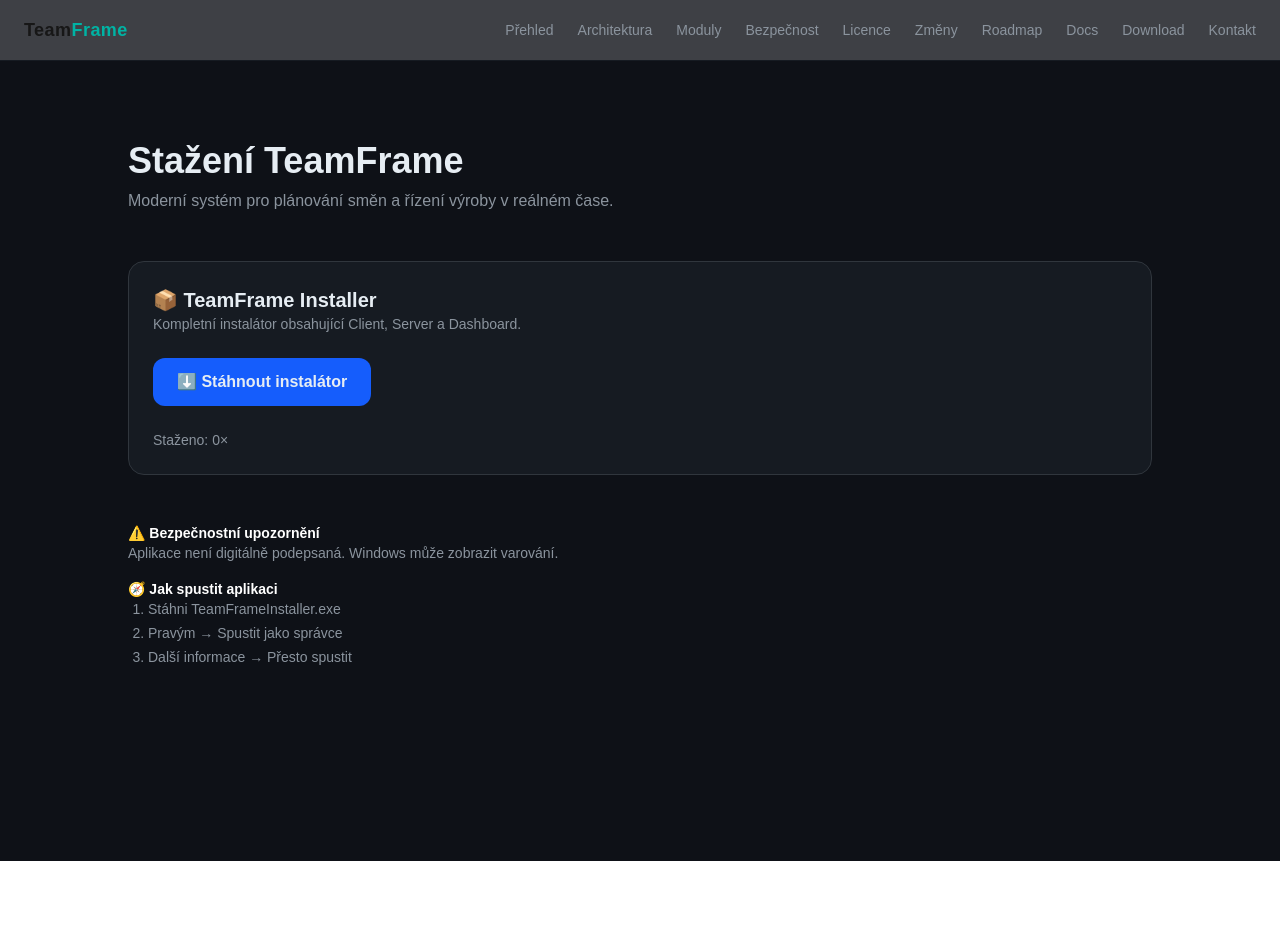
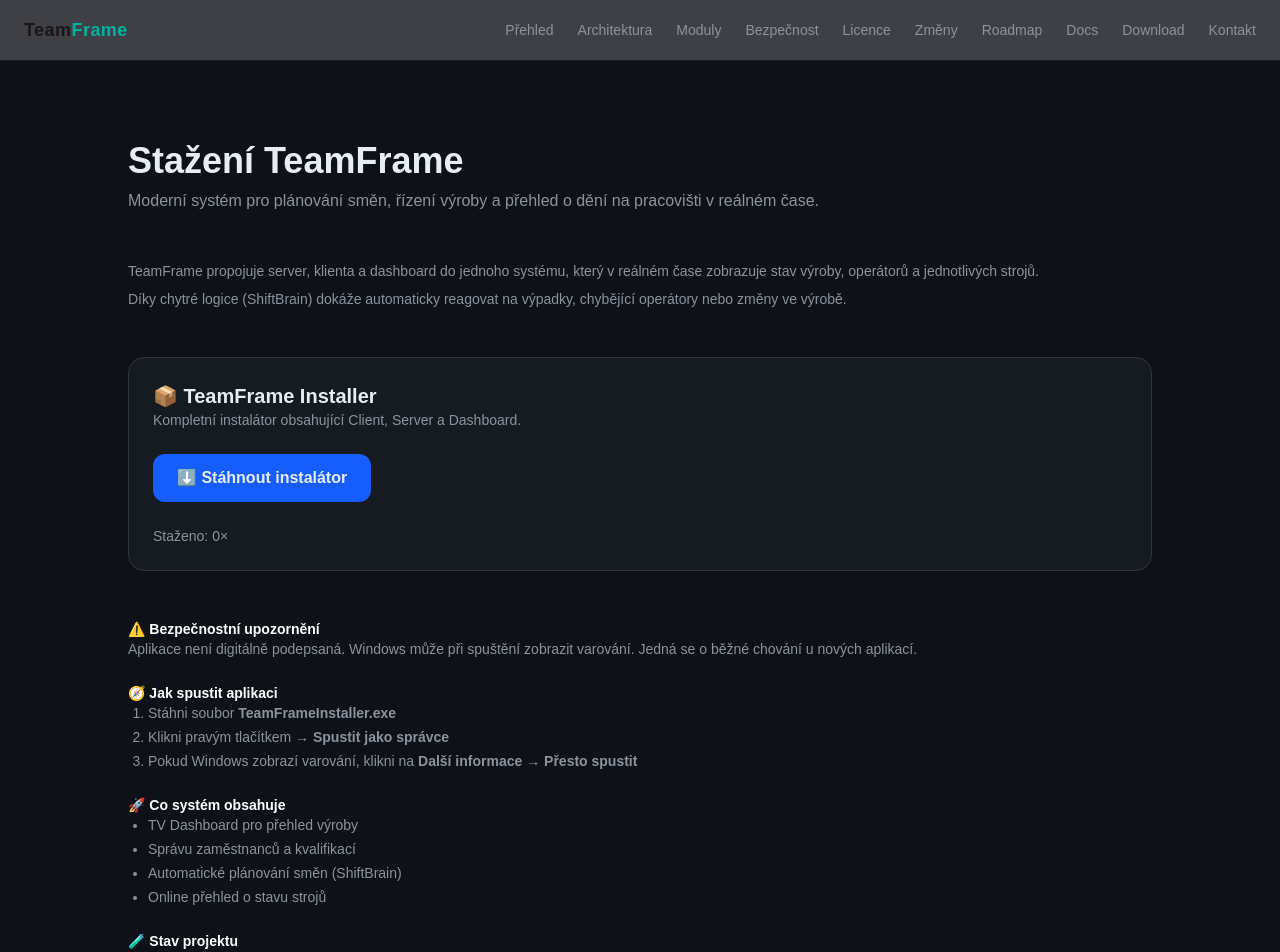
Before and after one commit to rendilife/teamframe-web, a Next.js app: page /download in a window 1280 px wide. Shown: the top 952 px of the page. Before the commit the page ends 861 px from the top, so only its background shows below. Built offline with nearby package versions, Linux system fonts and the light colour scheme; no server answers.

Commit message:
Website update

```diff
--- a/app/download/page.tsx
+++ b/app/download/page.tsx
@@ -27,13 +27,26 @@ export default function Download() {
     <main className="min-h-screen bg-[#0E1117] text-[#E6EDF3] px-6 py-20">
       <div className="max-w-5xl mx-auto space-y-12">
 
+        {/* 🔥 HLAVIČKA */}
         <div>
           <h1 className="text-4xl font-bold">Stažení TeamFrame</h1>
           <p className="text-[#8B949E] mt-2">
-            Moderní systém pro plánování směn a řízení výroby v reálném čase.
+            Moderní systém pro plánování směn, řízení výroby a přehled o dění na pracovišti v reálném čase.
           </p>
         </div>
 
+        {/* 🔥 POPIS PRODUKTU */}
+        <div className="text-sm text-[#8B949E] space-y-2">
+          <p>
+            TeamFrame propojuje server, klienta a dashboard do jednoho systému, který v reálném čase zobrazuje stav výroby,
+            operátorů a jednotlivých strojů.
+          </p>
+          <p>
+            Díky chytré logice (ShiftBrain) dokáže automaticky reagovat na výpadky, chybějící operátory nebo změny ve výrobě.
+          </p>
+        </div>
+
+        {/* 🔥 DOWNLOAD BLOK */}
         <div className="bg-[#161B22] p-6 rounded-2xl border border-[#30363D] space-y-6">
 
           <div>
@@ -56,22 +69,41 @@ export default function Download() {
 
         </div>
 
-        <div className="space-y-4 text-sm text-[#8B949E]">
+        {/* 🔥 INFO SEKCE */}
+        <div className="space-y-6 text-sm text-[#8B949E]">
 
           <div>
             <h3 className="text-white font-semibold">⚠️ Bezpečnostní upozornění</h3>
             <p>
-              Aplikace není digitálně podepsaná. Windows může zobrazit varování.
+              Aplikace není digitálně podepsaná. Windows může při spuštění zobrazit varování.
+              Jedná se o běžné chování u nových aplikací.
             </p>
           </div>
 
           <div>
             <h3 className="text-white font-semibold">🧭 Jak spustit aplikaci</h3>
             <ol className="list-decimal ml-5 space-y-1">
-              <li>Stáhni TeamFrameInstaller.exe</li>
-              <li>Pravým → Spustit jako správce</li>
-              <li>Další informace → Přesto spustit</li>
+              <li>Stáhni soubor <b>TeamFrameInstaller.exe</b></li>
+              <li>Klikni pravým tlačítkem → <b>Spustit jako správce</b></li>
+              <li>Pokud Windows zobrazí varování, klikni na <b>Další informace → Přesto spustit</b></li>
             </ol>
+          </div>
+
+          <div>
+            <h3 className="text-white font-semibold">🚀 Co systém obsahuje</h3>
+            <ul className="list-disc ml-5 space-y-1">
+              <li>TV Dashboard pro přehled výroby</li>
+              <li>Správu zaměstnanců a kvalifikací</li>
+              <li>Automatické plánování směn (ShiftBrain)</li>
+              <li>Online přehled o stavu strojů</li>
+            </ul>
+          </div>
+
+          <div>
+            <h3 className="text-white font-semibold">🧪 Stav projektu</h3>
+            <p>
+              Aktuální verze je beta a systém se aktivně vyvíjí.
+            </p>
           </div>
 
         </div>
```
